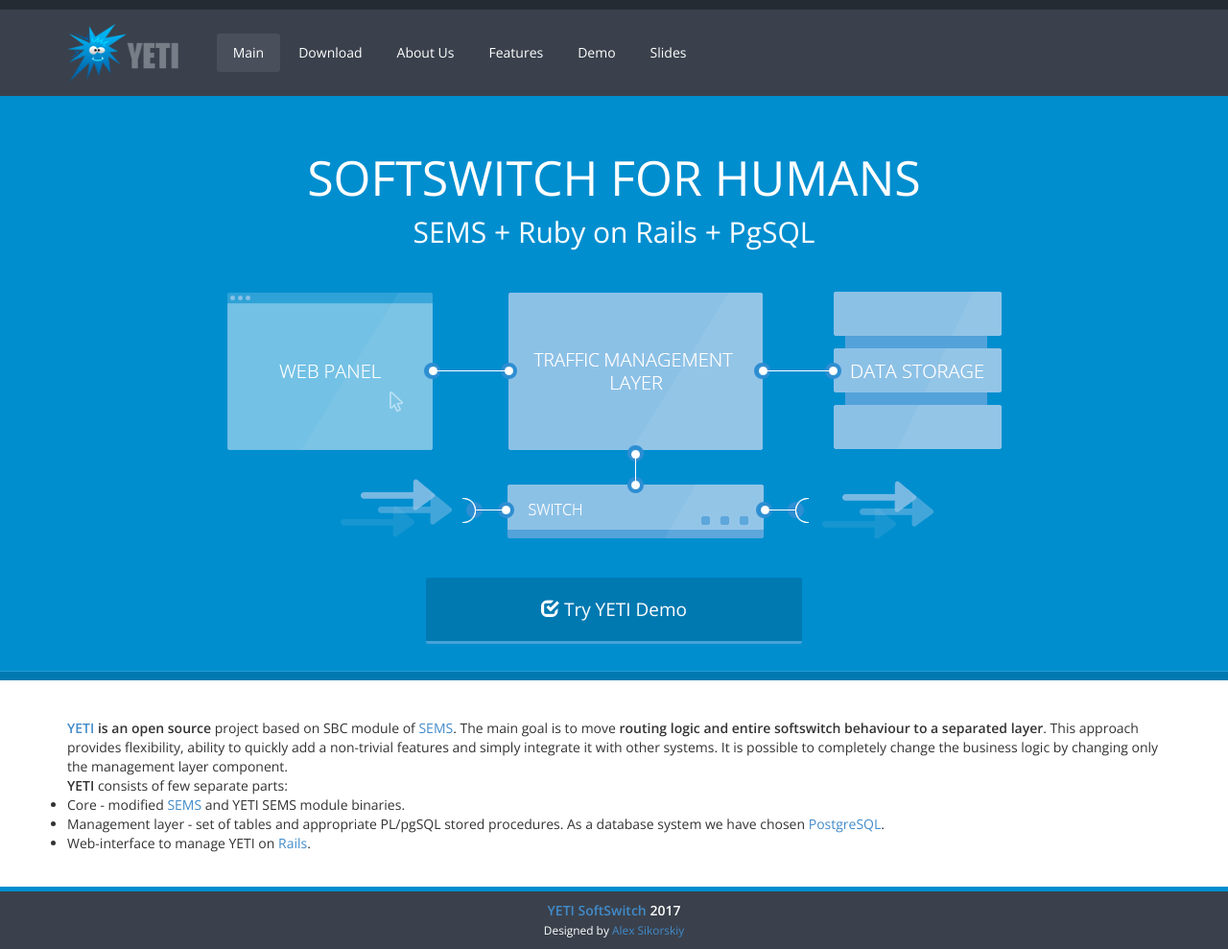
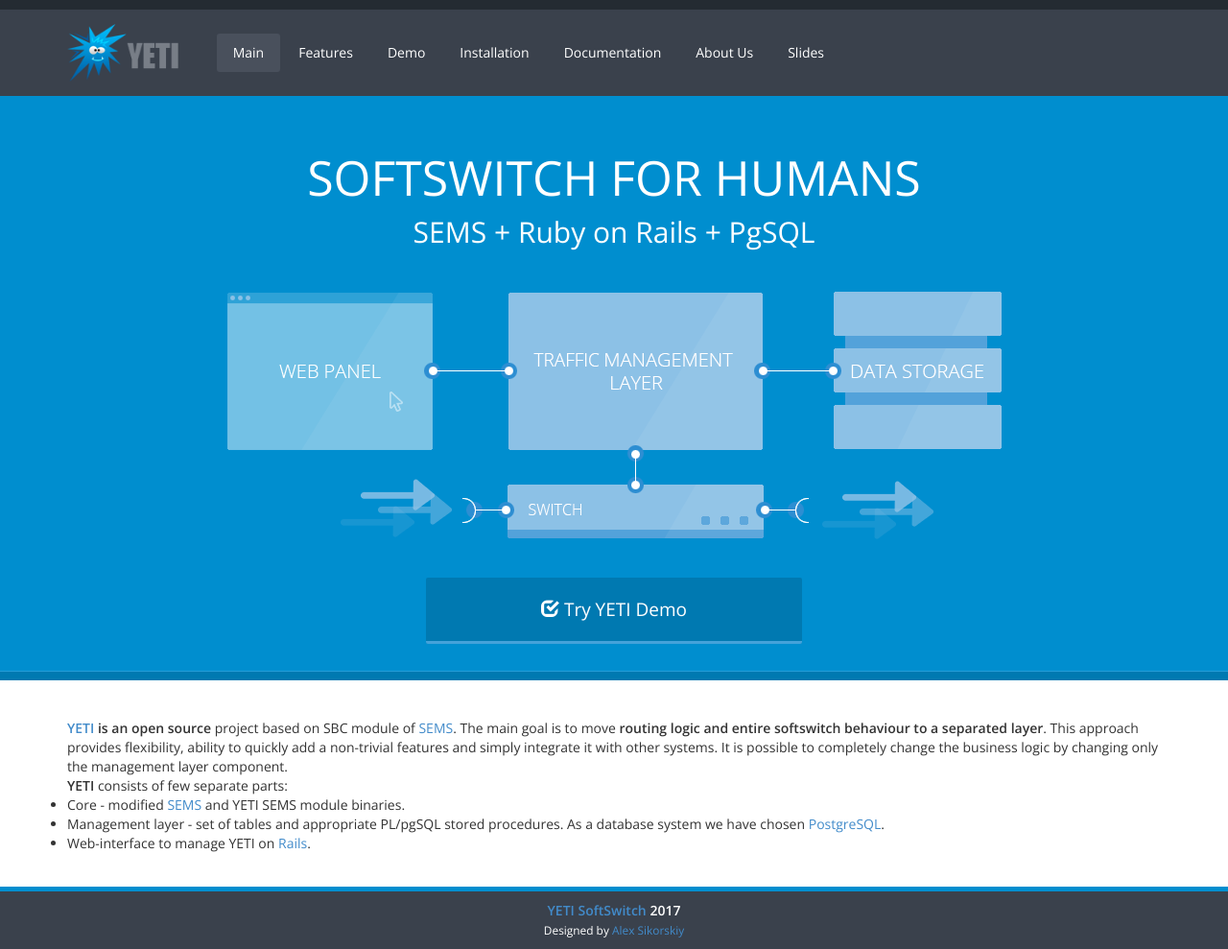
Before and after one commit to yeti-switch/yeti-switch.github.io, a Jekyll site: the page built from index.html, in a window 1280 px wide. Shown: the whole page at 96% size. Built offline with Jekyll 4.4.1, drawn with Linux system fonts in a browser that asks for light colours; Markdown is read by kramdown in place of the engine named in the settings.

Commit message:
fix menu

```diff
--- a/_data/menu.yml
+++ b/_data/menu.yml
@@ -1,14 +1,17 @@
-- name: Download
-  path: "download.html"
-
-- name: About Us
-  path: "about_us.html"
-
 - name: Features
   path: "features.html"
 
 - name: Demo
   path: "demo.html"
 
+- name: Installation
+  path: "docs/installation.html"
+
+- name: Documentation
+  path: "docs"
+
+- name: About Us
+  path: "about_us.html"
+
 - name: Slides
   path: "slides.html"
```
